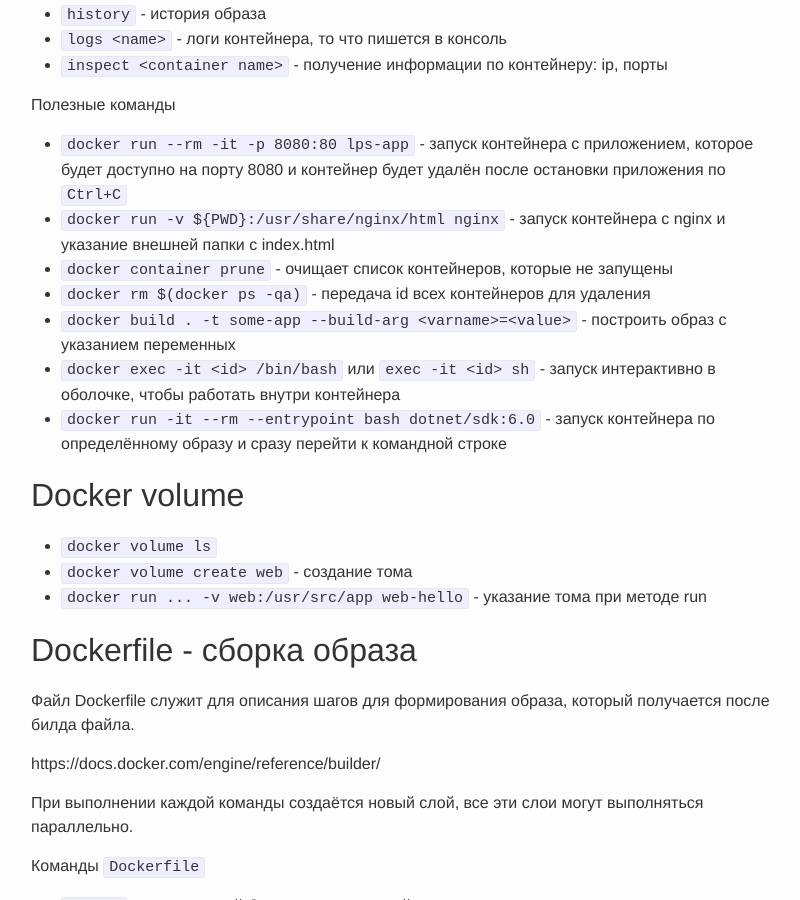
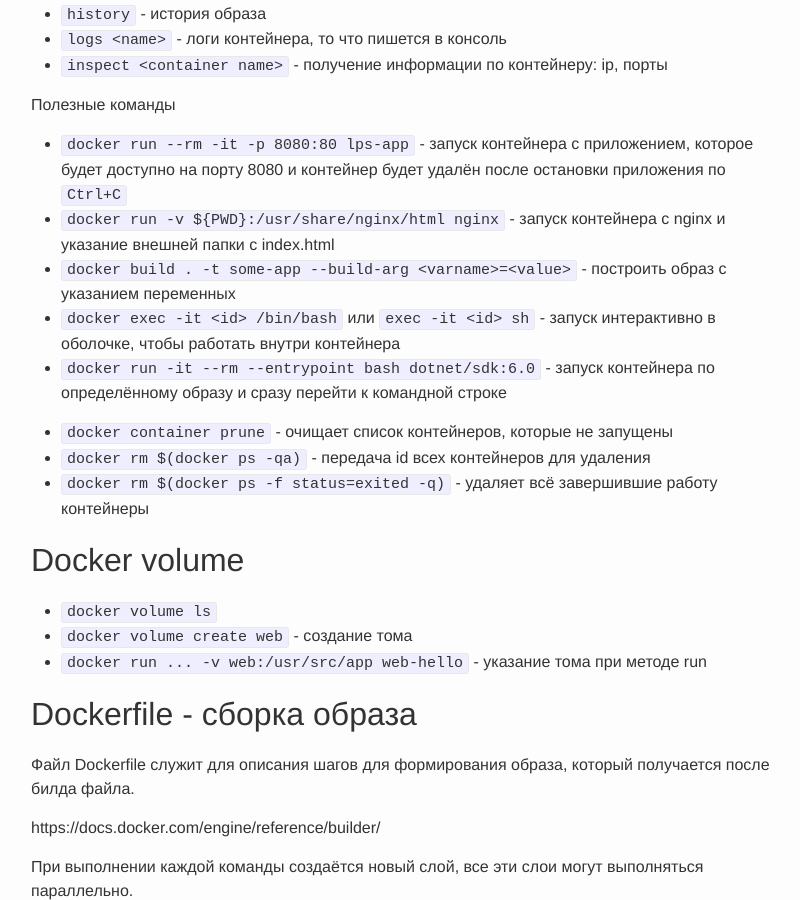
Before and after one commit to qshZone/qshzone.github.io, a Jekyll site: the page built from shorts/docker.md, in a window 1280 px wide and 900 px high, scrolled down 1704 px. Shown: the whole window, without its empty margins (239-1039 px from the left). Built offline with Jekyll 4.4.1, drawn with Linux system fonts in a browser that asks for light colours.

Commit message:
Дополнил новой полезной командой

```diff
--- a/shorts/docker.md
+++ b/shorts/docker.md
@@ -63,11 +63,13 @@ title: Docker справочник
 Полезные команды
 - `docker run --rm -it -p 8080:80 lps-app` - запуск контейнера с приложением, которое будет доступно на порту 8080 и контейнер будет удалён после остановки приложения по `Ctrl+C`
 - `docker run -v ${PWD}:/usr/share/nginx/html nginx` - запуск контейнера с nginx и указание внешней папки с index.html
-- `docker container prune` - очищает список контейнеров, которые не запущены
-- `docker rm $(docker ps -qa)` - передача id всех контейнеров для удаления
 - `docker build . -t some-app --build-arg <varname>=<value>` - построить образ с указанием переменных
 - `docker exec -it <id> /bin/bash` или `exec -it <id> sh` - запуск интерактивно в оболочке, чтобы работать внутри контейнера
 - `docker run -it --rm --entrypoint bash dotnet/sdk:6.0` - запуск контейнера по определённому образу и сразу перейти к командной строке
+
+- `docker container prune` - очищает список контейнеров, которые не запущены
+- `docker rm $(docker ps -qa)` - передача id всех контейнеров для удаления
+- `docker rm $(docker ps -f status=exited -q)` - удаляет всё завершившие работу контейнеры
 
 
 ## Docker volume
```
